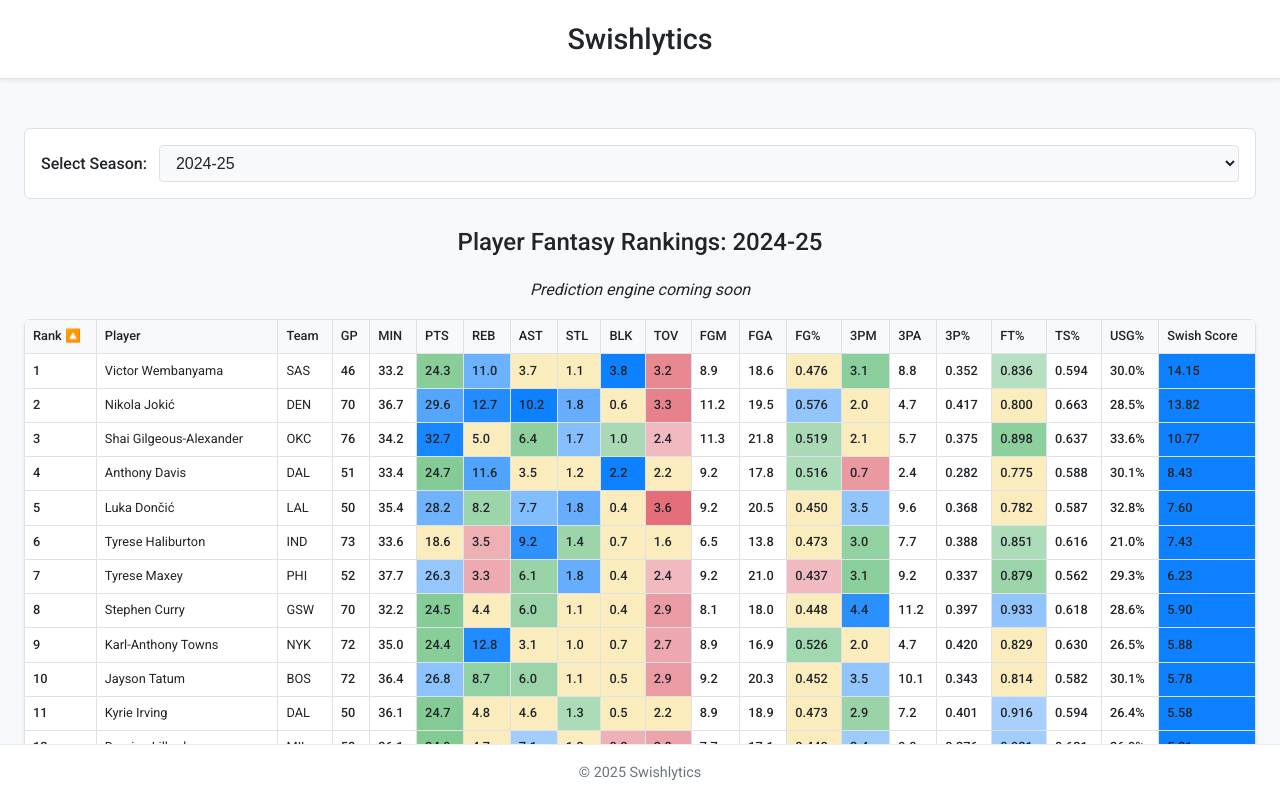
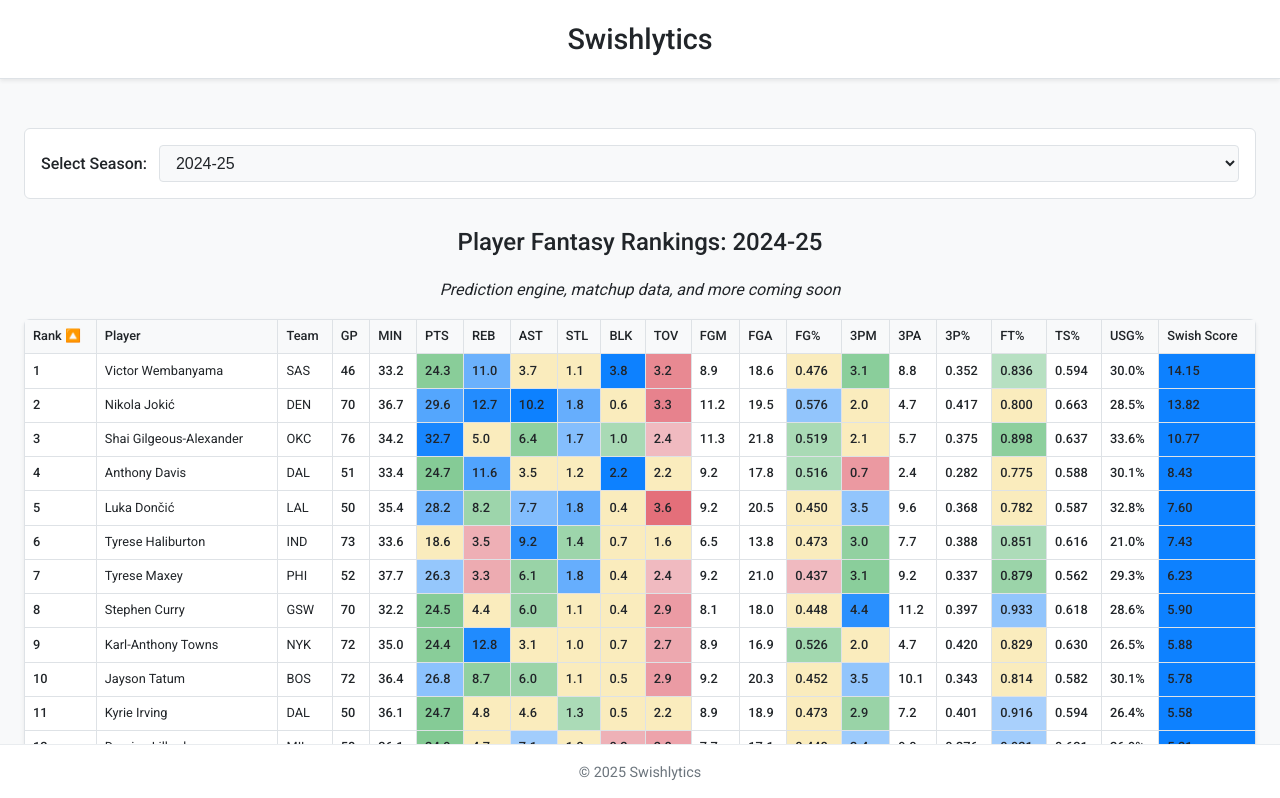
Before and after one commit to adarshs02/swishlytics, a Next.js app: page / in a window 1280 px wide. Shown: the top 798 px of the page. Built offline with nearby package versions, Linux system fonts and the light colour scheme.

Commit message:
feat: update prediction engine notice

```diff
--- a/app/page.tsx
+++ b/app/page.tsx
@@ -233,7 +233,7 @@ export default function Home() {
           <h2 id="current-ranking-title">
             {selectedSeason ? `Player Fantasy Rankings: ${selectedSeason}` : ''}
           </h2>
-          <p style={{ textAlign: 'center', fontStyle: 'italic', margin: '1rem 0' }}>Prediction engine coming soon</p>
+          <p style={{ textAlign: 'center', fontStyle: 'italic', margin: '1rem 0' }}>Prediction engine, matchup data, and more coming soon</p>
           <table id="rankings-table">
             <thead>
               <tr>
```
